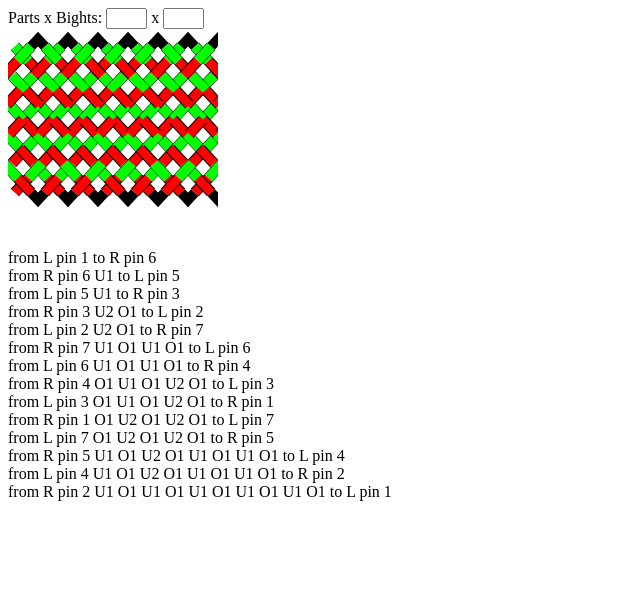
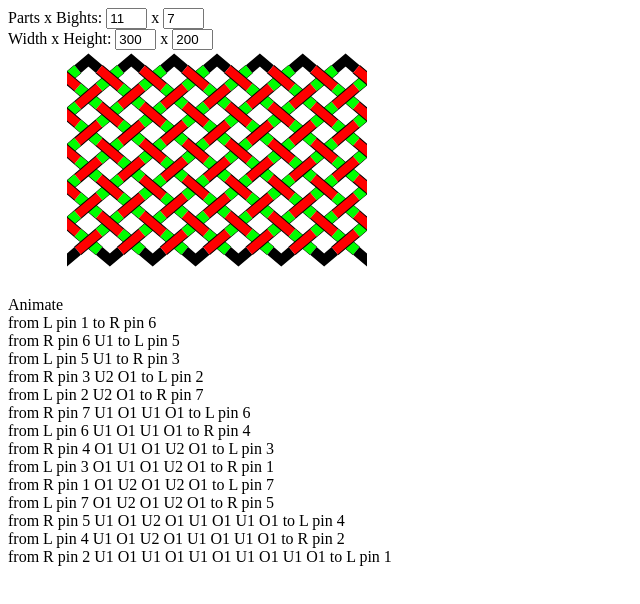
Before and after one commit to AllwineDesigns/gridmaker, a plain HTML site: page index.html in a window 1280 px wide. Shown: the whole page, without its empty margins (0-640 px from the left). Drawn offline with Linux system fonts and the light colour scheme.

Commit message:
time for bed

```diff
--- a/index.html
+++ b/index.html
@@ -17,8 +17,10 @@ div.hc:hover {
 <body>
 
 <div>
-Parts x Bights: <input type="text" id="parts" size=2/> x <input type="text" id="bights" size=2/>
+Parts x Bights: <input type="text" id="parts" size=2/> x <input type="text" id="bights" size=2/><br/>
+Width x Height: <input type="text" id="width" size=2/> x <input type="text" id="height" size=2/>
 </div>
+<span id="animate_button" style="cursor: pointer">Animate</span>
 
 <canvas id="canvas" width="500" height="500"></canvas>
 
--- a/js/knot.js
+++ b/js/knot.js
@@ -61,20 +61,19 @@ function Knot(p, b, sobre, coding) {
 Knot.prototype = {
     parts: 5,
     bights: 4,
-    coding: "\\/",
+    coding_part: "\\/",
     init: function(p, b, sobre, coding_part) {
         if(p) this.parts = p;
         if(b) this.bights = b;
-        if(coding_part) this.coding = coding_part;
+        if(coding_part) this.coding_part = coding_part;
         this.sobre = sobre;
         this.solve();
     },
     fill_coding: function() {
-        coding = "";
+        this.coding = "";
         for(var i = 0; i < this.parts-1; i++) {
-            coding += this.coding[i%this.coding.length];
+            this.coding += this.coding_part[i%this.coding_part.length];
         }
-        this.coding = coding;
     },
 
     check_conditions: function() {
--- a/js/knot_ui.js
+++ b/js/knot_ui.js
@@ -3,33 +3,66 @@ function KnotUI() {
 }
 
 KnotUI.prototype = {
-    knot: new Knot(11, 7, false),
+    knot: new Knot(11, 7, false, "\\/"),
+    animation_time: 0,
+    animation_dt: .01,
+    paused: true,
     elements: {},
     init: function() {
         this.diagram = new KnotDiagram({
             knot: this.knot,
-            part_dist: 20,
-            bight_dist: 30,
+            width: 300,
+            height: 200,
+//            part_dist: 20,
+//            bight_dist: 30,
             strand_width: 10
         });
-        this.initElements();
-        this.connectSignals();
-        this.updateHalfCycles();
-        this.elements.canvas.width = this.diagram.width;
-        this.elements.canvas.height = this.diagram.height+60;
-        this.drawKnot();
+        this.init_elements();
+        this.connect_signals();
+        this.update_half_cycles();
+        this.draw_knot();
     },
 
-    initElements: function() {
+    init_elements: function() {
         this.elements.parts = $("parts");
         this.elements.bights = $("bights");
+
+        this.elements.parts.value = this.knot.parts;
+        this.elements.bights.value = this.knot.bights;
+
         this.elements.half_cycles = $("half_cycles");
         this.elements.canvas = $("canvas");
+        this.elements.animate_button = $("animate_button");
+        this.elements.width = $("width");
+        this.elements.height = $("height");
+
+        this.elements.width.value = this.diagram.width;
+        this.elements.height.value = this.diagram.height;
     },
 
-    connectSignals: function() {
+    connect_signals: function() {
         connect(this.elements.parts, "onchange", bind(this.updateKnot, this));
         connect(this.elements.bights, "onchange", bind(this.updateKnot, this));
+
+        connect(this.elements.width, "onchange", bind(this.updateDiagram, this));
+        connect(this.elements.height, "onchange", bind(this.updateDiagram, this));
+
+        connect(this.elements.animate_button, "onclick", bind(function() {
+            this.paused = !this.paused
+            if(!this.paused) {
+                this.animate();
+            }
+        }, this));
+    },
+
+    updateDiagram: function() {
+        try {
+            var width = parseInt(this.elements.width.value);
+            var height = parseInt(this.elements.height.value);
+            this.diagram.update_opts({ width: width, height: height });
+            this.draw_knot();
+        } catch(err) {
+        }
     },
 
     updateKnot: function() {
@@ -42,16 +75,14 @@ KnotUI.prototype = {
             this.knot.bights = bights;
             this.knot.solve();
 
-            this.updateHalfCycles();
+            this.update_half_cycles();
             this.diagram.calc_knot();
-            this.elements.canvas.width = this.diagram.width;
-            this.elements.canvas.height = this.diagram.height+60;
-            this.drawKnot();
+            this.draw_knot();
         } catch(err) {
         }
     },
 
-    updateHalfCycles: function() {
+    update_half_cycles: function() {
         this.elements.half_cycles.innerHTML = "";
         forEach(this.knot.half_cycles, bind(function(hc) {
             this.elements.half_cycles.appendChild(
@@ -60,18 +91,30 @@ KnotUI.prototype = {
         }, this));
     },
 
-    drawKnot: function() {
+    draw_knot: function() {
+        this.elements.canvas.width = this.diagram.width;
+        this.elements.canvas.height = this.diagram.height+60;
         var ctx = this.elements.canvas.getContext("2d");
-
         this.diagram.draw(ctx, 1);
+    },
+    animate: function() {
+        var ctx = this.elements.canvas.getContext("2d");
+        this.diagram.draw(ctx, this.animation_time);
+        this.animation_time += this.animation_dt;
+        if(this.animation_time > 1) {
+            this.animation_time -= 1;
+        }
+        if(!this.paused) {
+            callLater(.2, bind(this.animate, this));
+        }
     }
 };
 
 function KnotDiagram(opts) {
     this.init({
         knot: opts.knot,
-        part_dist: opts.part_dist,
-        bight_dist: opts.bight_dist,
+        width: opts.width,
+        height: opts.height,
         strand_width: opts.strand_width
     });
 }
@@ -85,11 +128,13 @@ KnotDiagram.prototype = {
         this.calc_knot();
     },
     calc_knot: function() {
-        var hyp = this.knot.parts*this.part_dist;
-        var x = (this.knot.half_cycles[0].to_pin-1+.5*((this.knot.bights+1)%2))*this.bight_dist;
+        this.bight_dist = this.width/this.knot.bights;
 
-        this.height = Math.sqrt(hyp*hyp-x*x);
-        this.width = this.knot.bights*this.bight_dist;
+        var to_pin = this.knot.half_cycles[0].to_pin;
+        var x = (to_pin-1+.5*(this.knot.parts%2))*this.bight_dist;
+        var hyp = Math.sqrt(x*x+this.height*this.height);
+
+        this.part_dist = hyp/this.knot.parts;
 
         this.angle = Math.acos(x/hyp);
         this.dx = this.part_dist*Math.cos(this.angle)
@@ -104,9 +149,6 @@ KnotDiagram.prototype = {
             for(var j = 0; j < this.knot.parts-1; j++) {
                 var over = (this.knot.sobre && this.knot.coding[j] == "/") ||
                            (!this.knot.sobre && this.knot.coding[j] == "\\");
-                if(i%2 && (this.knot.bights%2)) {
-                    over = !over;
-                }
 
                 this.half_cycles[i].push(new KnotPiece({
                     diagram: this,
@@ -123,7 +165,7 @@ KnotDiagram.prototype = {
                 x: startx,
                 y: starty,
                 type: (i%2) ? 'bottom_miter' : 'top_miter',
-                uo: 'O'
+                uo: 'U'
             }));
         }
     },
@@ -138,7 +180,7 @@ KnotDiagram.prototype = {
         ctx.save();
         this.set_origin(ctx);
         var end_i = this.half_cycles.length*t;
-        for(var i = 0; i < end_i; i++) {
+        for(var i = 0; i < Math.floor(end_i); i++) {
             for(var j = 0; j < this.half_cycles[i].length; j++) {
                 this.half_cycles[i][j].draw(ctx, 1);
             }
@@ -209,9 +251,20 @@ KnotPiece.prototype = {
             if(x1 < 0) {
                 x1 += this.diagram.width;
                 x2 += this.diagram.width;
+                x3 += this.diagram.width;
                 ctx.beginPath();
                 ctx.moveTo(x1, y1);
                 ctx.lineTo(x2, y2);
+                ctx.lineTo(x3, y3);
+                ctx.stroke();
+            } else if(x3 > this.diagram.width) {
+                x1 -= this.diagram.width;
+                x2 -= this.diagram.width;
+                x3 -= this.diagram.width;
+                ctx.beginPath();
+                ctx.moveTo(x1, y1);
+                ctx.lineTo(x2, y2);
+                ctx.lineTo(x3, y3);
                 ctx.stroke();
             }
             ctx.restore();
@@ -289,6 +342,22 @@ KnotPiece.prototype = {
                 ctx.lineTo(this.diagram.part_dist*.5, this.diagram.strand_width*.5);
                 ctx.stroke();
                 ctx.restore();
+            } else if(this.x+this.diagram.part_dist*.5 > this.diagram.width) {
+                ctx.save();
+                ctx.translate(this.x-this.diagram.width, this.y);
+                ctx.rotate(this.diagram.angle);
+                ctx.fillRect(-this.diagram.part_dist*.5, -this.diagram.strand_width*.5, this.diagram.part_dist, this.diagram.strand_width);
+
+                ctx.beginPath();
+                ctx.moveTo(-this.diagram.part_dist*.5, -this.diagram.strand_width*.5);
+                ctx.lineTo(this.diagram.part_dist*.5, -this.diagram.strand_width*.5);
+                ctx.stroke();
+
+                ctx.beginPath();
+                ctx.moveTo(-this.diagram.part_dist*.5, this.diagram.strand_width*.5);
+                ctx.lineTo(this.diagram.part_dist*.5, this.diagram.strand_width*.5);
+                ctx.stroke();
+                ctx.restore();
             }
 
             ctx.restore();
@@ -338,6 +407,22 @@ KnotPiece.prototype = {
                 ctx.lineTo(this.diagram.part_dist*.5, this.diagram.strand_width*.5);
                 ctx.stroke();
                 ctx.restore();
+            } else if(this.x+this.diagram.part_dist*.5 > this.diagram.width) {
+                ctx.save();
+                ctx.translate(this.x-this.diagram.width, this.y);
+                ctx.rotate(-this.diagram.angle);
+                ctx.fillRect(-this.diagram.part_dist*.5, -this.diagram.strand_width*.5, this.diagram.part_dist, this.diagram.strand_width);
+
+                ctx.beginPath();
+                ctx.moveTo(-this.diagram.part_dist*.5, -this.diagram.strand_width*.5);
+                ctx.lineTo(this.diagram.part_dist*.5, -this.diagram.strand_width*.5);
+                ctx.stroke();
+
+                ctx.beginPath();
+                ctx.moveTo(-this.diagram.part_dist*.5, this.diagram.strand_width*.5);
+                ctx.lineTo(this.diagram.part_dist*.5, this.diagram.strand_width*.5);
+                ctx.stroke();
+                ctx.restore();
             }
 
             ctx.restore();
```
